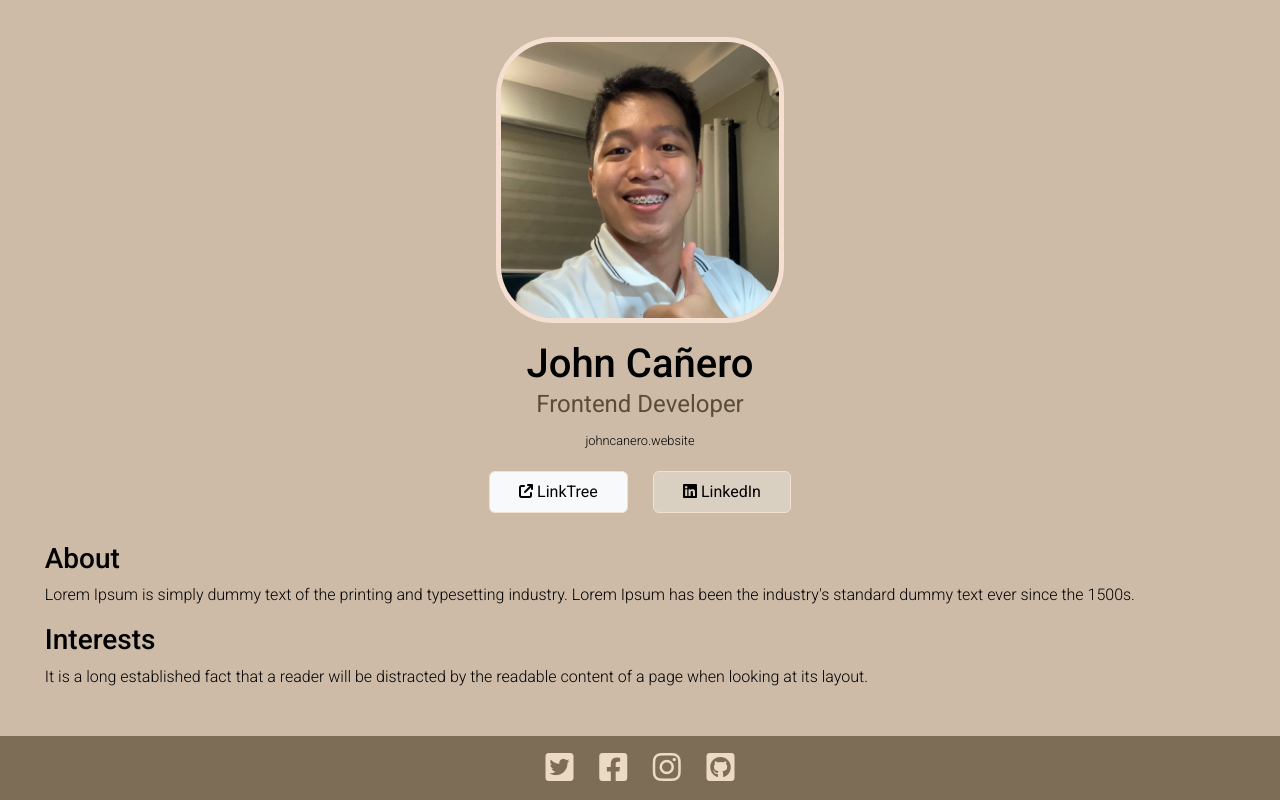
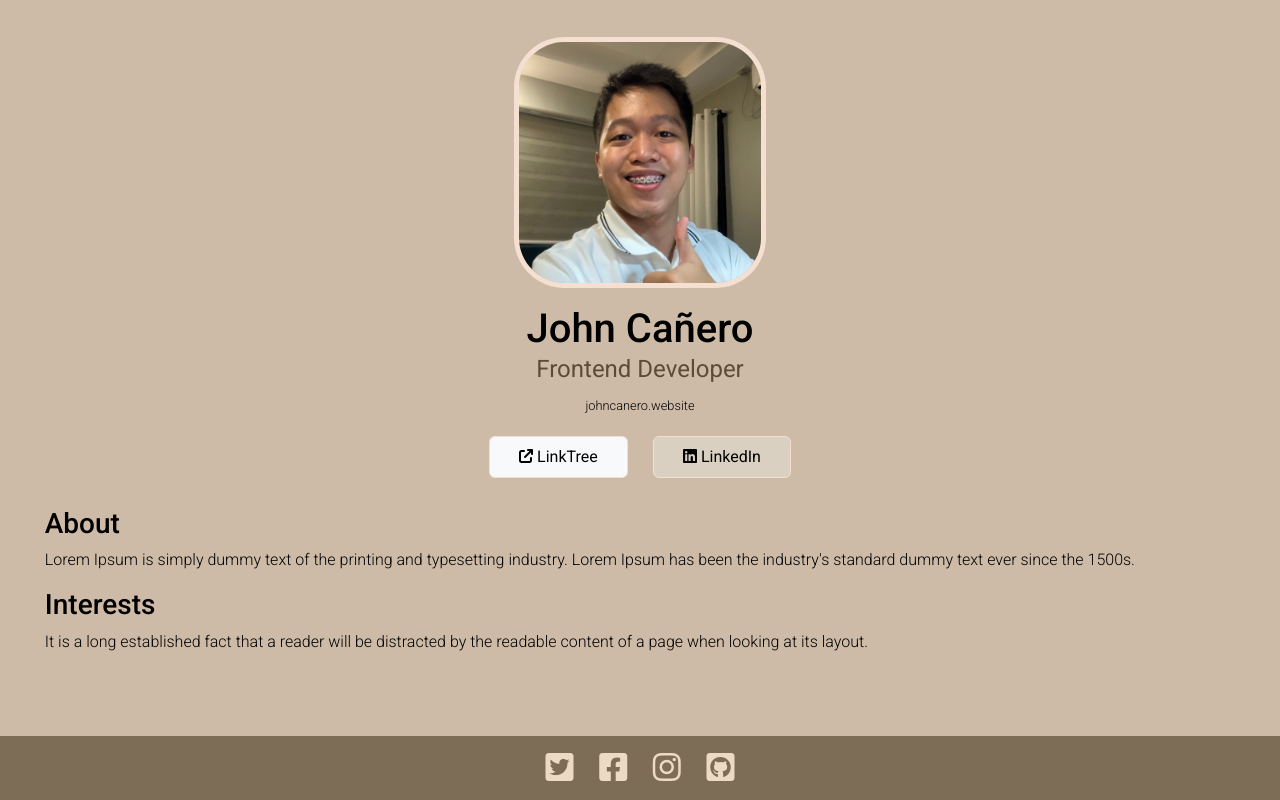
Before and after one commit to johncanero/digital-business-card, a React (Create React App) app: page / in a window 1280 px wide. Built offline with nearby package versions, Linux system fonts and the light colour scheme.

Commit message:
Modify Profile Width

```diff
--- a/src/App.css
+++ b/src/App.css
@@ -38,7 +38,7 @@ background-color: #CDBBA7;
     border-radius: 20%;
     border: 5px solid #F4DFD0;
     margin-top: 2.3em;
-    width: 18em;
+    width: 15.8em;
   }
 
   .header--name, .subheader--role {
```
